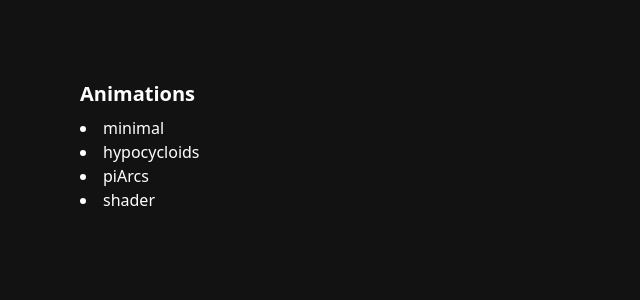
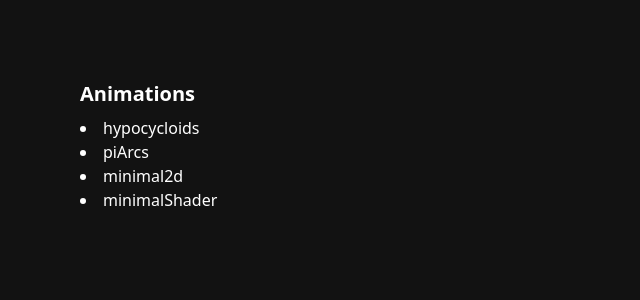
Before and after one commit to matthen/animations, a React (Create React App) app: page / in a window 1280 px wide. Shown: the top 300 px of the page, without its empty margins (0-640 px from the left). Built offline with nearby package versions, Linux system fonts and the light colour scheme; what tailwind-dracula would draw is missing.

Commit message:
add minimal shader

```diff
--- a/src/animations/minimal.tsx
+++ b/src/animations/minimal2D.tsx
@@ -2,7 +2,7 @@ import { Animation, DrawArgs, DrawFn, MakeDrawFn, Parameter } from 'lib/Animatio
 import Graphics from 'lib/graphics';
 import Utils from 'lib/utils';
 
-const Minimal = () => {
+const Minimal2D = () => {
     const duration = 6;
     const canvasWidth = 768;
     const canvasHeight = 768;
@@ -70,4 +70,4 @@ const Minimal = () => {
     );
 };
 
-export default Minimal;
+export default Minimal2D;
--- a/src/animations/shader.tsx
+++ b/src/animations/minimalShader.tsx
@@ -4,9 +4,9 @@ import { WebGLRenderer } from 'three';
 
 import { Animation, DrawArgs, DrawFn, MakeDrawFn, Parameter } from 'lib/Animation';
 
-import shader from './shaders/shader.glsl';
+import shader from './shaders/minimalShader.glsl';
 
-const Shader = () => {
+const MinimalShader = () => {
     const duration = 10;
     const canvasWidth = 768;
     const canvasHeight = 768;
@@ -45,4 +45,4 @@ const Shader = () => {
     );
 };
 
-export default Shader;
+export default MinimalShader;
--- a/src/index.tsx
+++ b/src/index.tsx
@@ -1,6 +1,6 @@
-import Minimal from 'animations/minimal';
+import Minimal2D from 'animations/minimal2D';
+import MinimalShader from 'animations/minimalShader';
 import PiArcs from 'animations/piArcs';
-import Shader from 'animations/shader';
 import React, { ReactNode } from 'react';
 import ReactDOM from 'react-dom/client';
 import { FaArrowLeft } from 'react-icons/fa';
@@ -12,10 +12,6 @@ import './index.css';
 
 const animations = [
     {
-        name: 'minimal',
-        component: Minimal,
-    },
-    {
         name: 'hypocycloids',
         component: Hypocycloids,
     },
@@ -24,10 +20,13 @@ const animations = [
         name: 'piArcs',
         component: PiArcs,
     },
-
     {
-        name: 'shader',
-        component: Shader,
+        name: 'minimal2d',
+        component: Minimal2D,
+    },
+    {
+        name: 'minimalShader',
+        component: MinimalShader,
     },
 ];
 
```
Also changed, not shown: src/animations/shaders/minimalShader.glsl (added), src/animations/shaders/shader.glsl (deleted).
